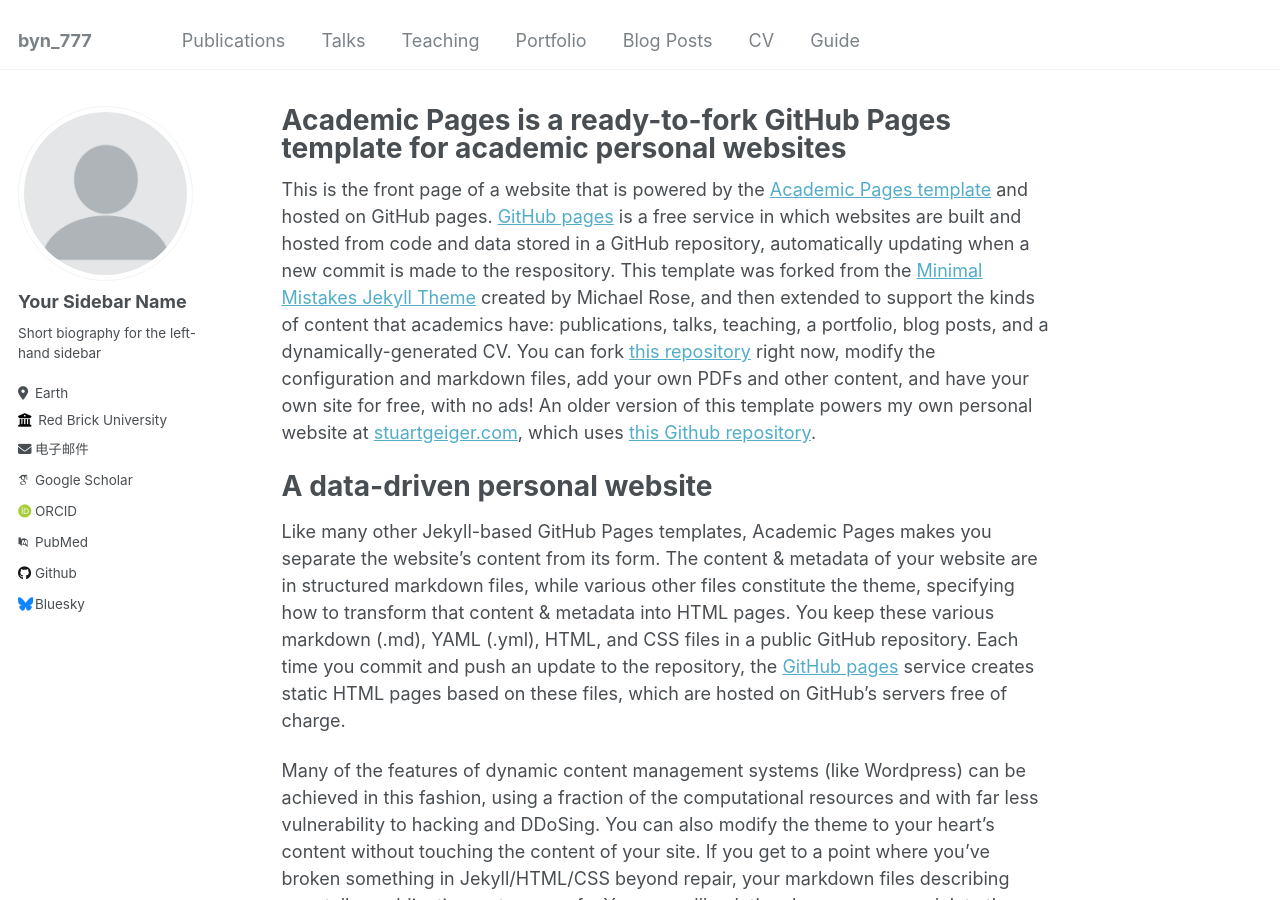
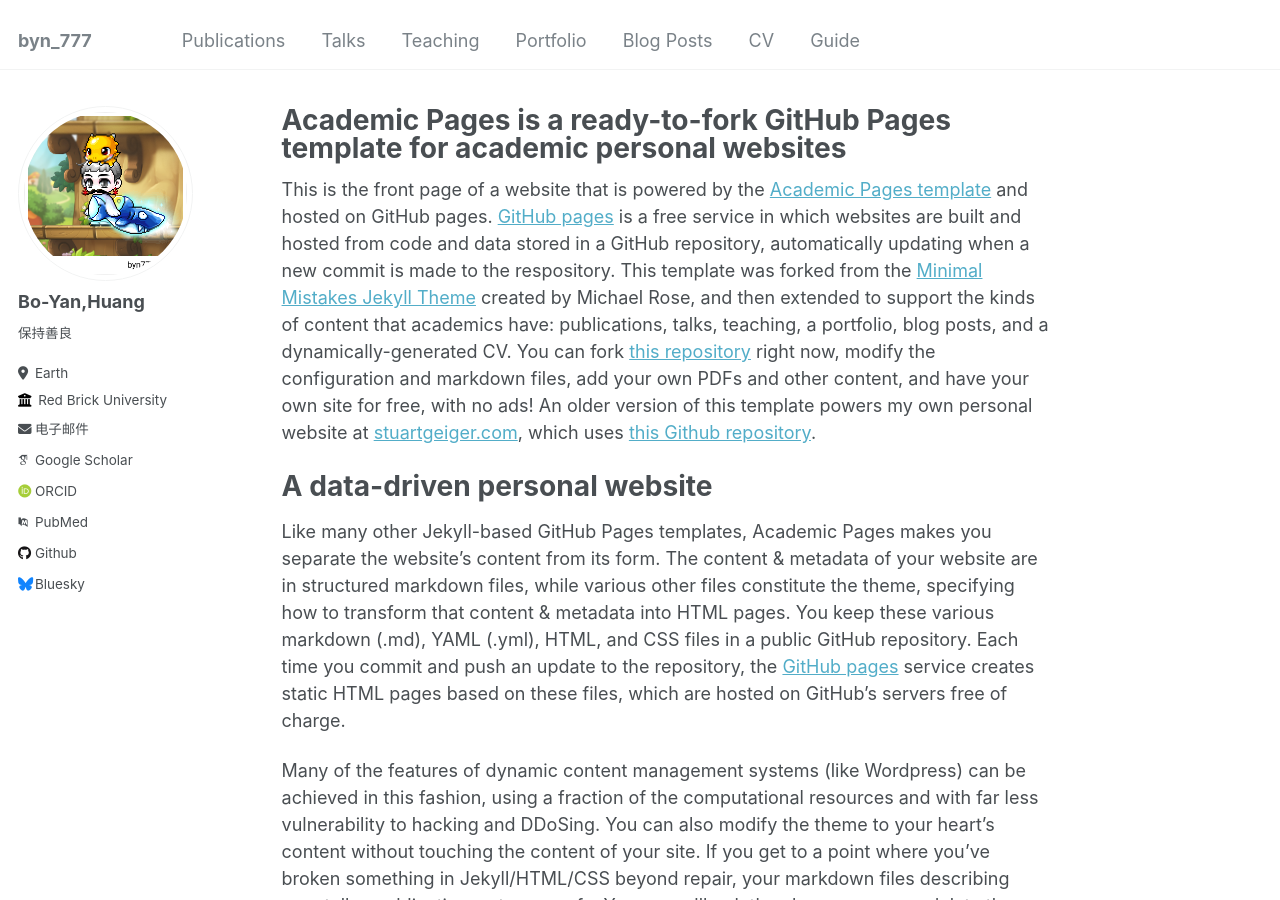
Before and after one commit to byn777/background, a Jekyll site: the page built from _pages/about.md, in a window 1280 px wide and 900 px high. Built offline with Jekyll 4.4.1, drawn with Linux system fonts in a browser that asks for light colours; some web fonts are replaced.

Commit message:
renew some

```diff
--- a/_config.yml
+++ b/_config.yml
@@ -10,9 +10,9 @@
 title_separator          : "-" # 标题分隔符
 name                     : &name "byn_777" # 站点名称
 description              : &description "葡萄" # 站点描述
-url                      : https://academicpages.github.io # 站点的基本 URL，例如 "https://mmistakes.github.io"
+url                      : https://byn777.github.io/background/ # 站点的基本 URL，例如 "https://mmistakes.github.io"
 baseurl                  : "" # 站点的子路径，例如 "/blog"
-repository               : "academicpages/academicpages.github.io" # 仓库地址
+repository               : "https://github.com/byn777/background" # 仓库地址
 
 # 站点作者 - 以下控制侧边栏中的作者内容。
 # 如果字段为空，图标和链接不会出现，否则会显示。
@@ -20,9 +20,9 @@
 author:
   # 传记信息
   avatar           : "profile.png" # 头像
-  name             : "Your Sidebar Name" # 显示在侧边栏的名称
+  name             : "Bo-Yan,Huang" # 显示在侧边栏的名称
   pronouns         : # 代词，例如 "she/her"
-  bio              : "Short biography for the left-hand sidebar" # 短传记
+  bio              : "保持善良 " # 短传记
   location         : "Earth" # 所在地
   employer         : "Red Brick University" # 雇主
   uri              : # 个人网址
```
Also changed, not shown: images/profile.png.
